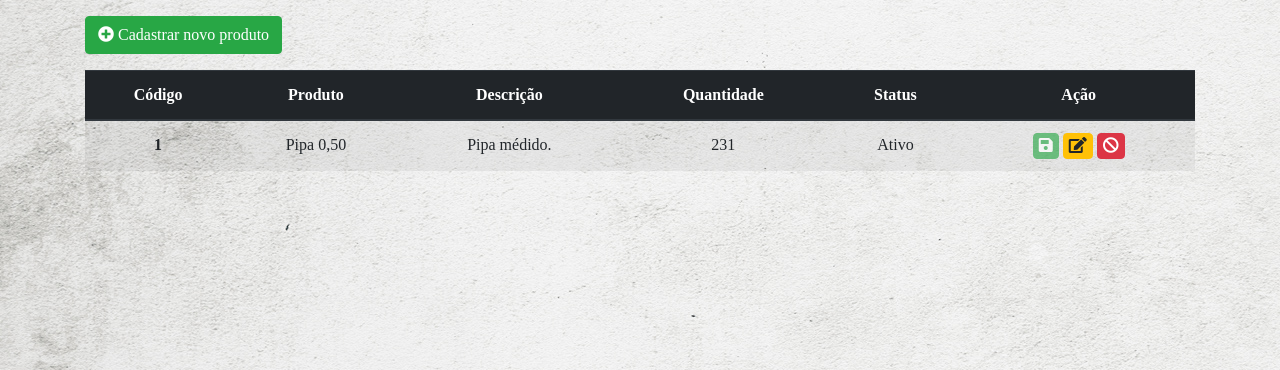
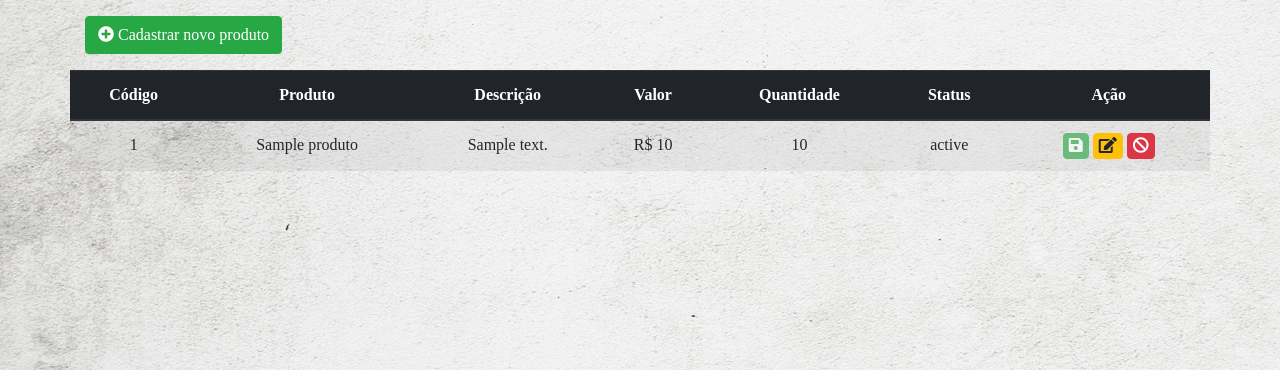
Before and after one commit to bbroger/lojinha, a CodeIgniter app: page /lojinha/ in a window 1280 px wide. Shown: the part 56-426 px from the top of the page. Run offline with CodeIgniter, Linux system fonts and the light colour scheme; tables that the repository leaves empty or names only in its code hold one stand-in row (values such as "Sample post").

Commit message:
Cadastrar e Editar pronto. Falta validaçao no front

```diff
--- a/application/config/database.php
+++ b/application/config/database.php
@@ -74,7 +74,7 @@ $active_group = 'default';
 $query_builder = TRUE;
 
 $db['default'] = array(
-	'dsn'	=> 'mysql:host=localhost;dbname=converte',
+	'dsn'	=> 'mysql:host=localhost;dbname=lojinha',
 	'hostname' => 'localhost',
 	'username' => 'goodnato',
 	'password' => 'goodlegends3d',
--- a/application/controllers/Produtos.php
+++ b/application/controllers/Produtos.php
@@ -1,10 +1,87 @@
 <?php
-defined('BASEPATH') OR exit('No direct script access allowed');
+defined('BASEPATH') or exit('No direct script access allowed');
 
 class Produtos extends CI_Controller
 {
+
+    public function __construct()
+    {
+        parent::__construct();
+        $this->load->model('Produtos_model');
+    }
+
     public function index()
     {
         $this->load->view('cadastrar_produtos');
     }
+
+    public function tabela_produtos()
+    {
+        $produtos = $this->Produtos_model->tabela_produtos();
+
+        echo json_encode($produtos);
+    }
+
+    public function salvar_produto()
+    {
+        $this->form_validation->set_rules("nome", "<b>Nome</b>", "trim|required|min_length[3]|max_length[255]");
+        $this->form_validation->set_rules("descricao", "<b>Nome Descrição</b>", "trim|min_length[3]|max_length[255]");
+        $this->form_validation->set_rules("valor", "<b>Valor</b>", "trim|required|decimal|min_length[3]|max_length[6]");
+        $this->form_validation->set_rules("quantidade", "<b>Quantidade</b>", "trim|integer|max_length[11]");
+
+        if (!$this->form_validation->run()) {
+            $data['msg'] = validation_errors();
+            $data['status'] = false;
+            echo json_encode($data);
+
+            return false;
+        } else {
+            $data['nome'] = $this->input->post("nome");
+            $data['descricao'] = $this->input->post("descricao");
+            $data['valor'] = $this->input->post("valor");
+            $data['quantidade'] = $this->input->post("quantidade");
+
+            $this->Produtos_model->salvar_produto($data);
+
+            $data['msg'] = "<p><b>" . $data['nome'] . " cadastrado com sucesso!</b></p>";
+            $data['status'] = true;
+            echo json_encode($data);
+
+            return true;
+        }
+    }
+
+    public function editar_produto()
+    {
+        $this->form_validation->set_rules("id_produto", "<b>ID produto</b>", "trim|required|max_length[11]");
+        $this->form_validation->set_rules("nome", "<b>Nome</b>", "trim|required|min_length[3]|max_length[255]");
+        $this->form_validation->set_rules("descricao", "<b>Nome Descrição</b>", "trim|min_length[3]|max_length[255]");
+        $this->form_validation->set_rules("valor", "<b>Valor</b>", "trim|required|decimal|min_length[3]|max_length[6]");
+        $this->form_validation->set_rules("quantidade", "<b>Quantidade</b>", "trim|integer|max_length[11]");
+
+        if (!$this->form_validation->run()) {
+            $data['msg'] = validation_errors();
+            $data['status'] = false;
+            echo json_encode($data);
+
+            return false;
+        } else {
+            $id_produto = $this->input->post("id_produto");
+            $data['nome'] = $this->input->post("nome");
+            $data['descricao'] = $this->input->post("descricao");
+            $data['valor'] = $this->input->post("valor");
+            $data['quantidade'] = $this->input->post("quantidade");
+
+            $re = $this->Produtos_model->editar_produto($data, $id_produto);
+
+            if ($re) {
+                $data['status'] = true;
+                echo json_encode($data);
+            } else{
+                $data_erro['msg'] = "Erro! O id_produto não foi localizado";
+                $data_erro['status'] = false;
+                echo json_encode($data_erro);
+            }
+        }
+    }
 }
--- a/application/models/Produtos_model.php
+++ b/application/models/Produtos_model.php
@@ -25,4 +25,32 @@ class Produtos_model extends CI_Model
     $data[coluna do banco]= valor;
         $this->db->insert_batch('list_value', $data);
     */
+
+    public function tabela_produtos()
+    {
+        $this->db->select('*')->from('produtos')->order_by('id_produto', 'DESC');
+
+        $query = $this->db->get();
+
+        return $query->result_array();
+    }
+
+    public function salvar_produto($data)
+    {
+        $this->db->insert('produtos', $data);
+    }
+
+    public function editar_produto($data, $id)
+    {
+        $this->db->where('id_produto', $id);
+        $this->db->update('produtos', $data);
+
+        if($this->db->affected_rows() > 0)
+        {
+            return true;
+        } else
+        {
+            return false;
+        }
+    }
 }
--- a/application/views/cadastrar_produtos.php
+++ b/application/views/cadastrar_produtos.php
@@ -5,13 +5,14 @@
     <meta charset="UTF-8">
     <title>Lojinha</title>
     <meta name="viewport" content="width=device-width, initial-scale=1">
-    <link rel="stylesheet" href="<?php echo base_url("assets/css/bootstrap.min.css"); ?>">
+    <link rel="stylesheet" href="<?php echo base_url("assets/css/bootstrap.min.css") ?>">
     <link rel="stylesheet" href="<?php echo base_url("assets/css/main.css") ?>">
     <link rel="stylesheet" href="https://use.fontawesome.com/releases/v5.7.1/css/all.css">
-    <script src="<?php echo base_url("assets/js/jquery.min.js"); ?>"></script>
-    <script src="<?php echo base_url("assets/js/popper.min.js"); ?>"></script>
-    <script src="<?php echo base_url("assets/js/bootstrap.min.js"); ?>"></script>
-    <script src="<?php echo base_url("assets/js/moment.min.js"); ?>"></script>
+    <script>
+        function url_ajax(destino) {
+            return "<?php echo base_url(); ?>" + destino;
+        }
+    </script>
     <style>
         body {
             background-image: url('<?php echo base_url('assets/images/background.jpg'); ?>');
@@ -25,7 +26,6 @@
         <button class="navbar-toggler collapsed" type="button" data-toggle="collapse" data-target="#navbarsExample10" aria-controls="navbarsExample10" aria-expanded="false" aria-label="Toggle navigation">
             <span class="navbar-toggler-icon"></span>
         </button>
-
         <div class="navbar-collapse justify-content-md-center collapse" id="navbarsExample10" style="">
             <ul class="navbar-nav">
                 <li class="nav-item active">
@@ -40,47 +40,28 @@
             </ul>
         </div>
     </nav>
-
     <div class="container">
-
         <div class="row mt-3">
-
             <div class="col-md-12">
-
-                <button type="button" class="btn btn-success"><i class="fas fa-plus-circle"></i> Cadastrar novo produto</button>
+                <button type="button" class="btn btn-success" data-toggle="modal" data-target="#novoProduto"><i class="fas fa-plus-circle"></i> Cadastrar novo produto</button>
 
             </div>
-
         </div>
-
         <div class="row mt-3">
-
-            <div class="col-md-12">
-
+            <div class="col-md-12"></div>
                 <table class="table table-striped text-center">
                     <thead class="thead-dark">
                         <tr>
                             <th scope="col">Código</th>
                             <th scope="col">Produto</th>
                             <th scope="col">Descrição</th>
+                            <th scope="col">Valor</th>
                             <th scope="col">Quantidade</th>
                             <th scope="col">Status</th>
                             <th scope="col">Ação</th>
                         </tr>
                     </thead>
-                    <tbody>
-                        <tr>
-                            <th scope="row">1</th>
-                            <td id="produto1">Pipa 0,50</td>
-                            <td id="descricao1">Pipa médido.</td>
-                            <td id="quantidade1">231</td>
-                            <td>Ativo</td>
-                            <td>
-                                <button style="padding: 0 5px;" id="save1" class="btn btn-success" onclick="save(1)" disabled><i class="fas fa-save"></i></button>
-                                <button style="padding: 0 5px;" id="edit1" class="btn btn-warning" onclick="edit(1)"><i class="fas fa-edit"></i></button>
-                                <button style="padding: 0 5px;" id="block1" class="btn btn-danger" onclick="block(1)"><i class="fas fa-ban"></i></button>
-                            </td>
-                        </tr>
+                    <tbody id="mostra_tabela">
                     </tbody>
                 </table>
 
@@ -90,7 +71,61 @@
 
     </div>
 
-    <script src="<?php echo base_url("assets/js/main.js"); ?>"></script>
+    <!--Modal criar produto-->
+    <div class="modal fade text-dark" id="novoProduto" tabindex="-1" role="dialog">
+        <div class="modal-dialog modal-md" role="document">
+            <div class="modal-content">
+                <div class="modal-header">
+                    <h5 class="modal-title">Novo produto</h5>
+                    <button type="button" class="close" data-dismiss="modal">
+                        <span>&times;</span>
+                    </button>
+                </div>
+                <div class="modal-body">
+                    <div class="container-fluid">
+                        <div class="row">
+                            <div class="col-12">
+                                <p id="mostra_msg"></p>
+                            </div>
+                        </div>
+                        <div class="row">
+                            <div class="col-12">
+                                <div class="form-group">
+                                    <label for="nome">Nome</label>
+                                    <input type="text" class="form-control" id="nome" value="" placeholder="">
+                                </div>
+                                <div class="form-group">
+                                    <label for="descricao">Descrição</label>
+                                    <input type="text" class="form-control" id="descricao" value="" placeholder="">
+                                </div>
+                                <div class="form-row">
+                                    <div class="col">
+                                        <label for="valor">Valor</label>
+                                        <input type="text" class="form-control" id="valor" data-thousands="." value="" placeholder="">
+                                    </div>
+                                    <div class="col">
+                                        <label for="quantidade">Quantidade</label>
+                                        <input type="number" class="form-control" id="quantidade" value="0" placeholder="">
+                                    </div>
+                                </div>
+                                <br>
+                                <button type="button" id="salvar_produto" class="btn btn-primary">
+                                    Cadastrar
+                                </button>
+                            </div>
+                        </div>
+                    </div>
+                </div>
+            </div>
+        </div>
+    </div>
+
+    <script src="<?php echo base_url("assets/js/jquery.min.js"); ?>"></script>
+    <script src="<?php echo base_url("assets/js/popper.min.js"); ?>"></script>
+    <script src="<?php echo base_url("assets/js/bootstrap.min.js"); ?>"></script>
+    <script src="<?php echo base_url("assets/js/moment.min.js"); ?>"></script>
+    <script src="<?php echo base_url("assets/js/maskMoney.min.js"); ?>"></script>
+    <script src="<?php echo base_url("assets/js/produtos.js"); ?>"></script>
 </body>
 
 </html>
--- /dev/null
+++ b/assets/js/produtos.js
@@ -0,0 +1,138 @@
+$(document).ready(function () {
+    $("#valor").maskMoney();
+    tabela_produto();
+});
+
+function tabela_produto() {
+    $.getJSON(url_ajax("Produtos/tabela_produtos"), function (result) {
+        var tr = null;
+        $.each(result, function (key, value) {
+            tr += "<tr>";
+            tr += "<td>" + value.id_produto + "</td>";
+            tr += "<td id='nome" + value.id_produto + "'>" + value.nome + "</td>";
+            tr += "<td id='descricao" + value.id_produto + "'>" + value.descricao + "</td>";
+            tr += "<td id='valor" + value.id_produto + "'>R$ " + value.valor.replace(".", ",") + "</td>";
+            tr += "<td id='quantidade" + value.id_produto + "'>" + value.quantidade + "</td>";
+            tr += "<td>" + value.status + "</td>";
+            tr += '<td><button style="padding: 0 5px;" id="save' + value.id_produto + '" class="btn btn-success" onclick="save(' + value.id_produto + ')" disabled><i class="fas fa-save"></i></button> ' +
+                '<button style="padding: 0 5px;" id="edit' + value.id_produto + '" class="btn btn-warning" onclick="edit(' + value.id_produto + ')"><i class="fas fa-edit"></i></button> ' +
+                '<button style="padding: 0 5px;" id="block' + value.id_produto + '" class="btn btn-danger" onclick="block(' + value.id_produto + ')"><i class="fas fa-ban"></i></button></td>';
+            tr += '</tr>';
+        });
+
+        $("#mostra_tabela").html(tr);
+    });
+}
+
+function edit(id_produto) {
+    var id_produtoNome = $("#nome" + id_produto);
+    var inputNome = "<input type='text' class='form-control' value='" + id_produtoNome.html() + "'>";
+    id_produtoNome.html("");
+    id_produtoNome.html(inputNome);
+
+    var id_produtoDescricao = $("#descricao" + id_produto);
+    var inputDescricao = "<input type='text' class='form-control' value='" + id_produtoDescricao.html() + "'>";
+    id_produtoDescricao.html("");
+    id_produtoDescricao.html(inputDescricao);
+
+    var id_produtoValor = $("#valor" + id_produto);
+    var pegaValor = id_produtoValor.html().replace(",", ".").replace("R$ ", "");
+    var inputValor = "<input type='text' class='form-control' style='width: 70%; margin: auto auto;' data-decimal='.' id='money" + id_produto + "' value='" + pegaValor + "'>";
+    id_produtoValor.html("");
+    id_produtoValor.html(inputValor);
+    $("#money" + id_produto).maskMoney();
+
+    var id_produtoQtd = $("#quantidade" + id_produto);
+    var valorQtd = id_produtoQtd.html();
+    var inputQtd = "<input type='number' class='form-control' style='width: 50%; margin: auto auto;' value='" + valorQtd + "'>";
+    id_produtoQtd.html("");
+    id_produtoQtd.html(inputQtd);
+
+    $("#edit" + id_produto).prop("disabled", true);
+    $("#save" + id_produto).prop("disabled", false);
+}
+
+function save(id_produto) {
+    var id_produtoNome = $("#nome" + id_produto);
+    var pegaNome = $("#nome" + id_produto + " input").val();
+
+    var id_produtoDescricao = $("#descricao" + id_produto);
+    var pegaDescricao = $("#descricao" + id_produto + " input").val();
+
+    var id_produtoValor = $("#valor" + id_produto);
+    var pegaValor = $("#valor" + id_produto + " input").val();
+    //console.log($.isNumeric(pegaValor.substring(2).replace(",", ".")));
+
+    var id_produtoQtd = $("#quantidade" + id_produto);
+    var pegaQtd = $("#quantidade" + id_produto + " input").val();
+
+    $.ajax({
+        url: url_ajax("Produtos/editar_produto"),
+        type: "Post",
+        data: {
+            id_produto: id_produto,
+            nome: pegaNome,
+            descricao: pegaDescricao,
+            valor: pegaValor,
+            quantidade: pegaQtd
+        },
+        dataType: "Json"
+    }).done(function (data) {
+        if (data.status) {
+
+            id_produtoNome.html("");
+            id_produtoNome.html(pegaNome);
+
+            id_produtoDescricao.html("");
+            id_produtoDescricao.html(pegaDescricao);
+
+            id_produtoValor.html("");
+            id_produtoValor.html("R$ "+pegaValor.replace(".",","));
+
+            id_produtoQtd.html("");
+            id_produtoQtd.html(pegaQtd);
+        } else {
+            console.log(data);
+        }
+    }).fail(function (data) {
+        console.log(data);
+    });
+
+    $("#save" + id_produto).prop("disabled", true);
+    $("#edit" + id_produto).prop("disabled", false);
+}
+
+$("#salvar_produto").click(function () {
+    var nome = $("#nome");
+    var descricao = $("#descricao");
+    var valor = $("#valor");
+    var quantidade = $("#quantidade");
+
+    $("#mostra_msg").removeClass();
+    $.ajax({
+        url: url_ajax("Produtos/salvar_produto"),
+        type: "Post",
+        data: {
+            nome: nome.val(),
+            descricao: descricao.val(),
+            valor: valor.val(),
+            quantidade: quantidade.val()
+        },
+        dataType: "Json"
+    }).done(function (data) {
+        if (data.status) {
+            $("#mostra_msg").html(data.msg).addClass("text-success").fadeIn();
+            $("#mostra_msg").fadeOut(4000);
+            nome.val("");
+            descricao.val("");
+            valor.val("");
+            quantidade.val(0);
+        } else {
+            $("#mostra_msg").html(data.msg).addClass("text-danger").fadeIn();
+        }
+
+        tabela_produto();
+    }).fail(function (data) {
+        console.log(data);
+    });
+});
```
Also changed, not shown: application/controllers/Welcome.php (deleted, +0 -25 lines), application/views/welcome_message.php (deleted, +0 -89 lines), assets/js/main.js (deleted, +0 -46 lines), .htaccess (added), assets/js/maskMoney.min.js (added).
